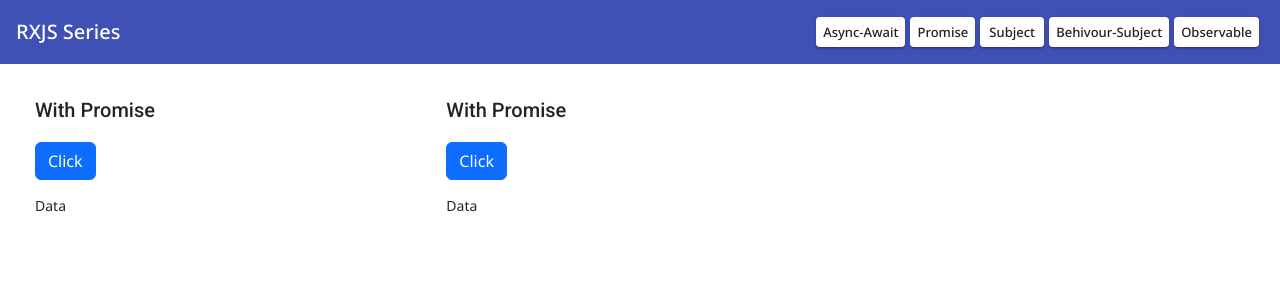
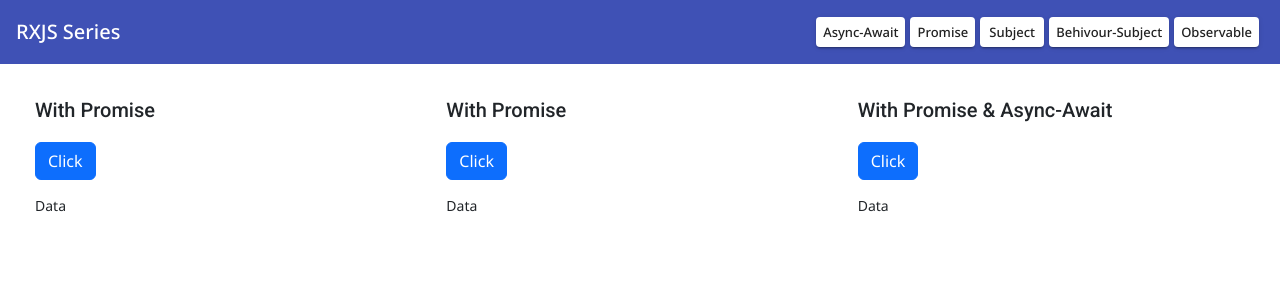
Before and after one commit to Haresh-thumar/rxjs-learning, an Angular app: page /async-await in a window 1280 px wide. Shown: the top 300 px of the page. Built offline with nearby package versions, Linux system fonts and the light colour scheme; no server answers.

Commit message:
async-await & promise with fetch api

```diff
--- a/src/app/async-await/async-await.component.html
+++ b/src/app/async-await/async-await.component.html
@@ -12,4 +12,11 @@
     <button class="btn btn-primary" (click)="fetch2()">Click</button>
     <p class="mt-3">{{result1}}</p>
   </div>
+
+  <!----- With Async/Await ------>
+  <div class="col-md-4">
+    <h2>With Promise & Async-Await</h2>
+    <button class="btn btn-primary" (click)="fetch3()">Click</button>
+    <p class="mt-3">{{result3}}</p>
+  </div>
 </div>
--- a/src/app/async-await/async-await.component.ts
+++ b/src/app/async-await/async-await.component.ts
@@ -1,3 +1,4 @@
+import { AsyncAwaitFetchApiService } from './../services/async-await-fetch-api.service';
 import { Component, OnInit } from '@angular/core';
 
 @Component({
@@ -7,7 +8,7 @@ import { Component, OnInit } from '@angular/core';
 })
 export class AsyncAwaitComponent implements OnInit {
 
-  constructor() { }
+  constructor(private Api: AsyncAwaitFetchApiService) { }
 
   ngOnInit(): void {
     /*--- Async ---*/
@@ -15,6 +16,9 @@ export class AsyncAwaitComponent implements OnInit {
 
     /*--- Await ---*/
     this.getPromiseData();
+
+    /*--- Fetch Api From Service ---*/
+    this.getDataFromApi();
   }
 
   /*************************************************************************************
@@ -39,7 +43,6 @@ export class AsyncAwaitComponent implements OnInit {
   });
   async getPromiseData() {
     let response = await this.promise;
-    console.log(response);
   }
 
 
@@ -88,6 +91,42 @@ export class AsyncAwaitComponent implements OnInit {
   }
 
 
+  /*************************************************************************************
+                                  With Async/Await
+  *************************************************************************************/
+  result3: any[] = ['Data'];
+
+  buyLaptop4: any[] = [];
+
+  getDataFromApi() {
+    this.Api.getData().subscribe({
+      next: (res) => {
+        this.buyLaptop4.push(res);
+      },
+      error: (err) => {
+        console.error("loss data");
+      },
+      complete: () => {
+        alert("Data Collect");
+      }
+    });
+  }
+
+  buyLaptop5 = new Promise((resolve, reject) => {
+    setTimeout(() => {
+      resolve(this.buyLaptop4);
+    }, 10000);
+  });
+
+  async fetch3() {
+    this.result3 = ['Fetching Data...'];
+    let data = await this.buyLaptop5;
+    this.result3 = [];
+    this.result3.push(JSON.stringify(data));
+    alert("Data Received SuccessFully...!");
+  }
+
+
 
 
 }
--- /dev/null
+++ b/src/app/services/async-await-fetch-api.service.ts
@@ -0,0 +1,16 @@
+import { HttpClient } from '@angular/common/http';
+import { Injectable } from '@angular/core';
+
+@Injectable({
+  providedIn: 'root'
+})
+export class AsyncAwaitFetchApiService {
+
+  constructor(private _http: HttpClient) { }
+
+  fetchApiUrl: string = 'https://jsonplaceholder.typicode.com/posts';
+
+  getData() {
+    return this._http.get(this.fetchApiUrl);
+  }
+}
```
